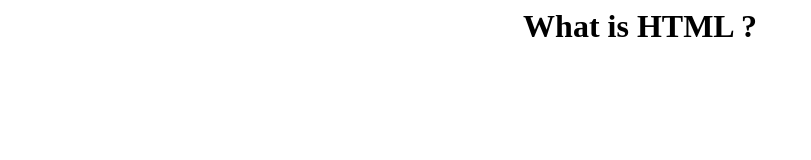
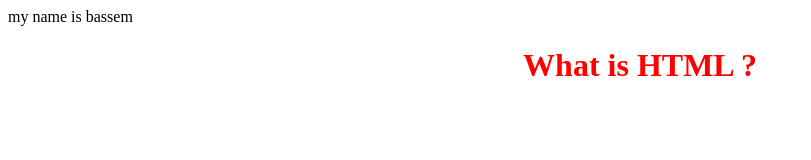
Before and after one commit to bassemosama/myrepoday2, a plain HTML site: page index.html in a window 1280 px wide. Shown: the whole page, without its empty margins (0-811 px from the left). Drawn offline with Linux system fonts and the light colour scheme.

Commit message:
index is changed

```diff
--- a/index.html
+++ b/index.html
@@ -1,12 +1,13 @@
 <html dir="">
     <head>
+      <link rel="stylesheet" href="main.css">
       <title>About Us Page</title>
     </head>
     <body>
 
-
+      <p>my name is bassem</p>
         <h1 align="center">What is HTML ?</h1>
-
+        <script src="myscript.js"></script>
 
     </body>
 </html>
```
